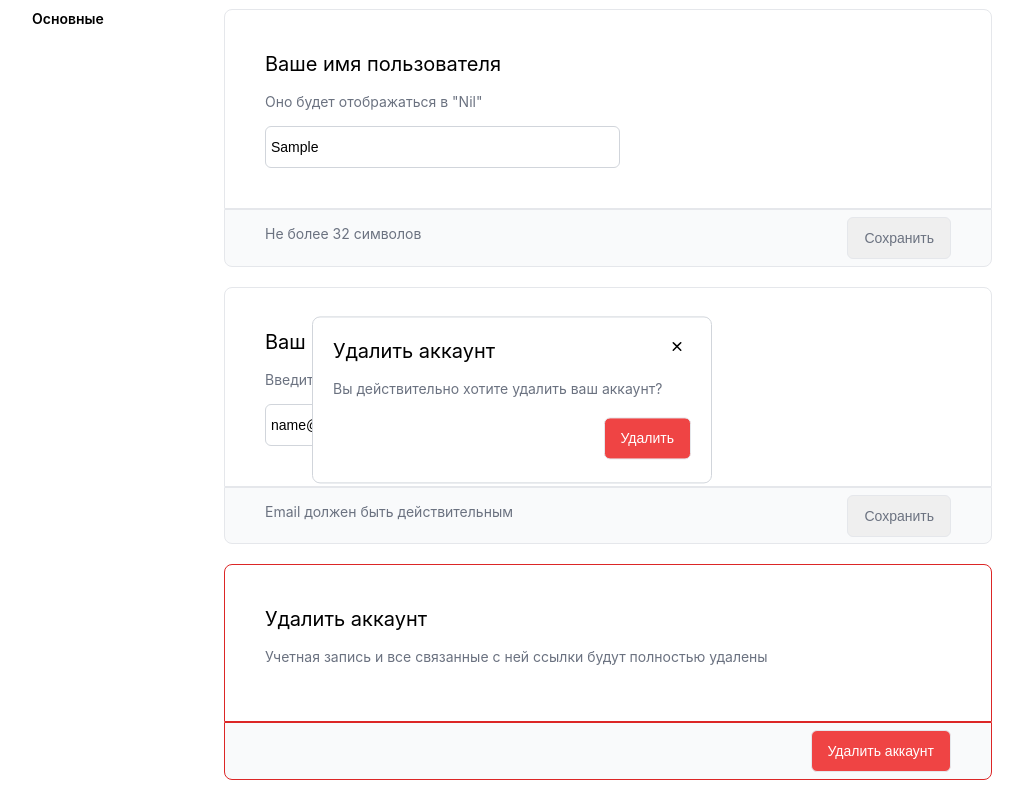
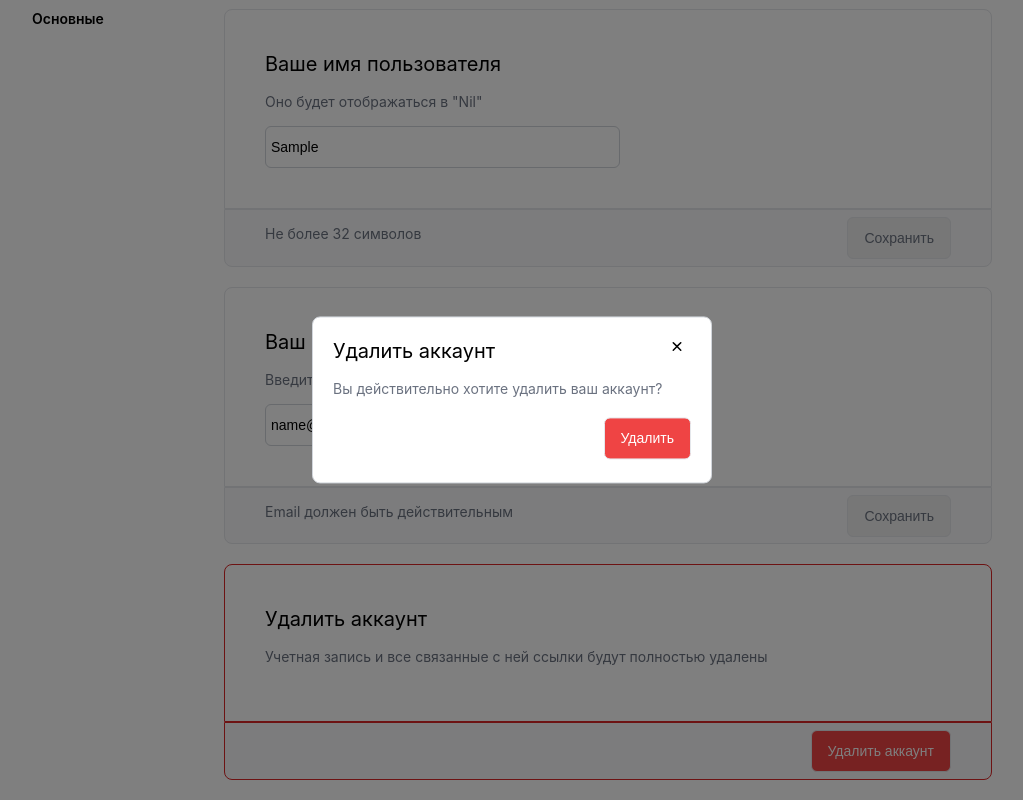
Before and after one commit to Diablox777/Project-for-company, a React (Create React App) app: page / in a window 1280 px wide. Both pictures are taken after typing "Sample", "name@example.com" into the empty fields and a click on the button "Удалить аккаунт". Shown: the part 181-981 px from the top of the page, without its empty margins (128-1151 px from the left). Built offline with nearby package versions, Linux system fonts and the light colour scheme.

Commit message:
Сделал затенение фона при появлении контейнера

```diff
--- a/src/components/delete/DeleteAccountModal.js
+++ b/src/components/delete/DeleteAccountModal.js
@@ -3,6 +3,7 @@
 
 const DeleteAccountModal = ({ onClose }) => {
   return (
+    <div className="overlay" onClick={onClose}>
     <div className="modal">
       <div className="modal-content">
         <button
@@ -32,6 +33,7 @@
         </div>
       </div>
     </div>
+    </div>
   );
 };
 
--- a/src/components/delete/deleteAccountModal.css
+++ b/src/components/delete/deleteAccountModal.css
@@ -1,3 +1,13 @@
+.overlay {
+    position: fixed;
+  top: 0;
+  left: 0;
+  width: 100%;
+  height: 100%;
+  background-color: rgba(0, 0, 0, 0.5); /* Прозрачный черный цвет */
+  z-index: 999;
+}
+
 .modal {
   position: fixed;
   top: 50%;
```
